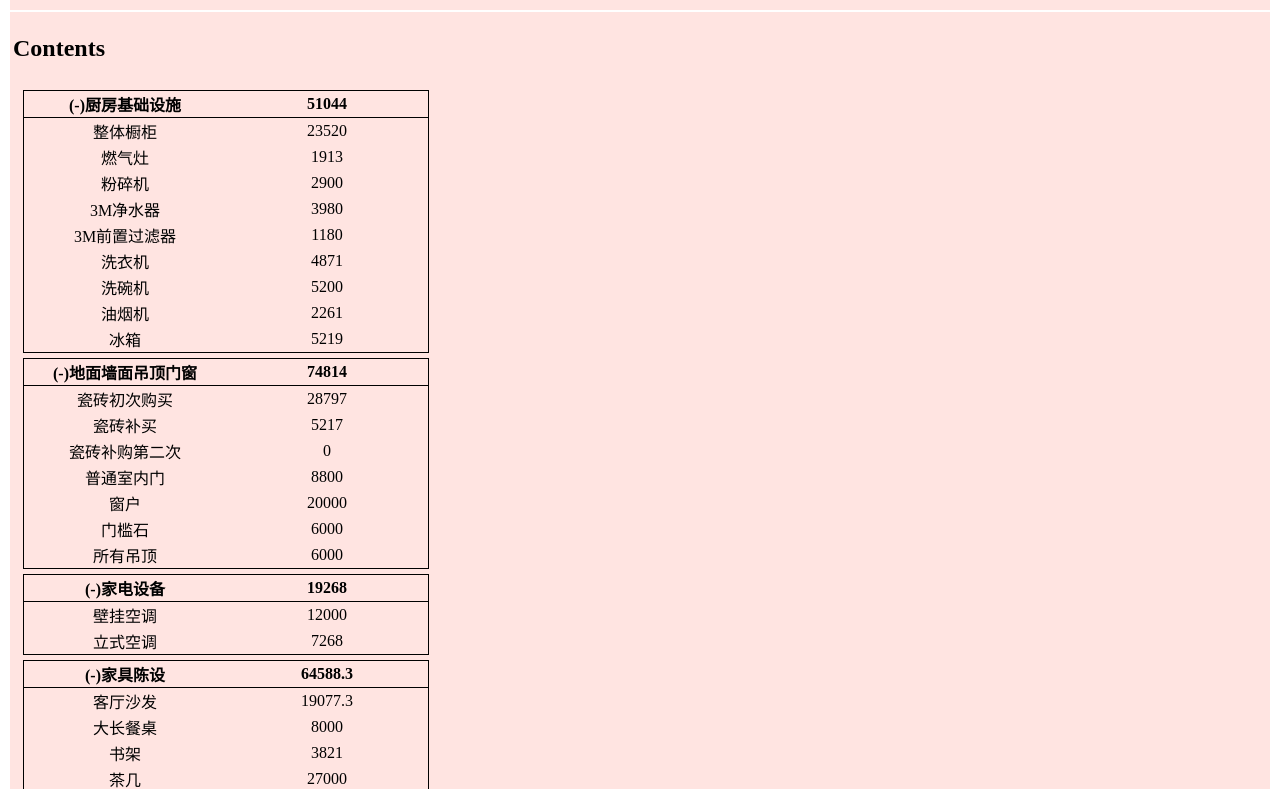
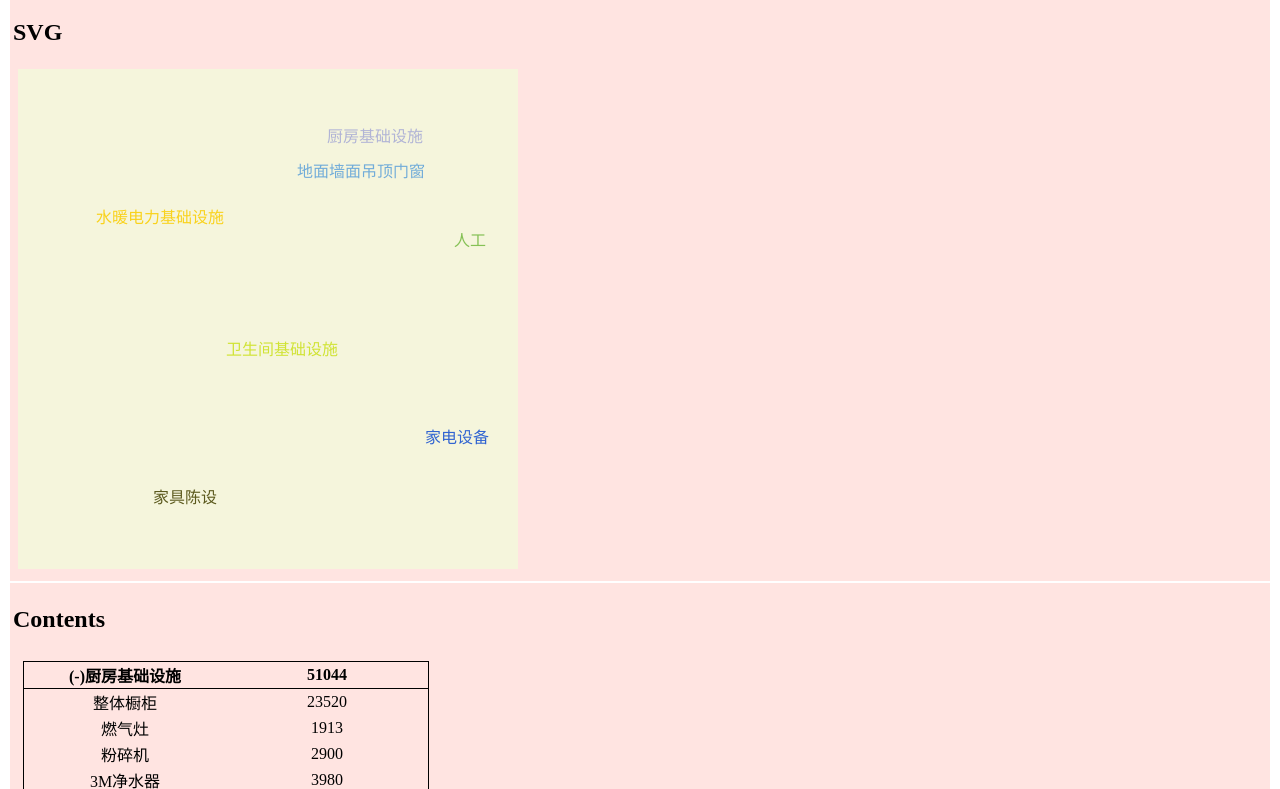
Before and after one commit to listenzcc/new_balance, a plain HTML site: page src/index.html in a window 1280 px wide. Shown: the part 84-873 px from the top of the page. Drawn offline with nearby package versions, Linux system fonts and the light colour scheme.

Commit message:
New function
Add SVG

```diff
--- a/src/index.html
+++ b/src/index.html
@@ -10,13 +10,15 @@
   </head>
 
   <body>
+    <h1>Balance Sheet</h1>
     <div>
-      <h1>Balance Sheet</h1>
+      <h2>SVG</h2>
+      <div id="svg_container"></div>
     </div>
 
     <div>
       <h2>Contents</h2>
-      <div id="contents"></div>
+      <div id="contents_container"></div>
     </div>
 
     <script src="onstart.js"></script>
--- a/src/onstart.js
+++ b/src/onstart.js
@@ -29,6 +29,7 @@ function thead_onclick(thead) {
 
 // Parse data into D3 useable structure
 function parse_data(data) {
+  // Parse data into D3 useable list
   // Load data
   var _subject = data.科目;
   var _name = data.名称;
@@ -66,11 +67,51 @@ function parse_data(data) {
   return [subject_idx, subject_list, object_list];
 }
 
-// Calculate layout in SVG
-function calculate_layout(subject_idx, subject_list, object_list) {
+// Create SVG
+function create_svg(subject_idx, subject_list, object_list) {
   var scale = 1.0;
+  var height = 500;
+  var width = 500;
+  var background_color = "beige";
 
-  return scale;
+  // Add svg and set its style
+  let svg = d3
+    .select("#svg_container")
+    .append("svg")
+    .attr(
+      "style",
+      "width: " +
+        width +
+        "px;" +
+        "height: " +
+        height +
+        "px;" +
+        "background-color: " +
+        background_color
+    );
+
+  for (var idx in subject_idx) {
+    var xy = random_position(0, width, 0, height, 20);
+    var color = random_color();
+    subject_list[idx].color = color;
+    svg
+      .append("text")
+      .text(subject_list[idx].subject)
+      .attr("x", parseInt(xy[0]))
+      .attr("y", parseInt(xy[1]))
+      .attr("fill", color)
+      .style("text-anchor", "middle");
+  }
+  console.log(subject_list);
+
+  // svg
+  //   .append("circle")
+  //   .attr("cx", "10")
+  //   .attr("cy", "20")
+  //   .attr("r", "40")
+  //   .attr("stroke", "black")
+  //   .attr("stroke-width", "2")
+  //   .attr("fill", "none");
 }
 
 // Fill #contents div
@@ -96,7 +137,7 @@ d3.json("latest.json").then(function (data) {
   // Create a table for each subject
   // in #contents div
   let tables = d3
-    .select("#contents")
+    .select("#contents_container")
     .selectAll("table")
     .data(subject_idx)
     .enter()
@@ -136,4 +177,6 @@ d3.json("latest.json").then(function (data) {
     .enter()
     .append("td")
     .text((d) => d);
+
+  create_svg(subject_idx, subject_list, object_list);
 });
--- a/src/reuseable_tools.js
+++ b/src/reuseable_tools.js
@@ -18,3 +18,24 @@ function toggle_visibility(dom) {
     return 1;
   }
 }
+
+// Calculate random position in range,
+// range: [width, height]
+function random_position(xmin, xmax, ymin, ymax, edge) {
+  xmin += edge;
+  xmax -= edge;
+  ymin += edge;
+  ymax -= edge;
+  var x = (xmax - xmin) * Math.random() + xmin;
+  var y = (ymax - ymin) * Math.random() + ymin;
+  return [x + edge, y + edge];
+}
+
+function random_color() {
+  var string = "#";
+  for (var i = 0; i < 6; i++) {
+    c = parseInt(Math.random() * 16);
+    string += c.toString(16);
+  }
+  return string;
+}
```
